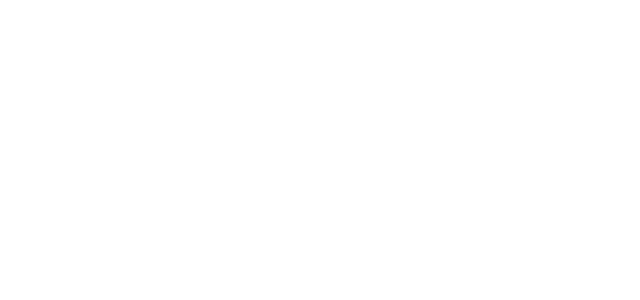
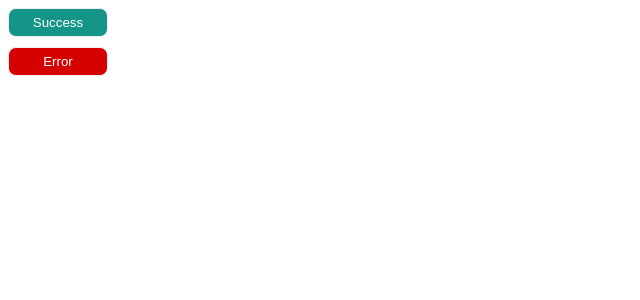
Before and after one commit to Akash1258/Project_practiceReact, a React (Create React App) app: page / in a window 1280 px wide. Shown: the top 300 px of the page, without its empty margins (0-640 px from the left). Built offline with nearby package versions, Linux system fonts and the light colour scheme.

Commit message:
enabling notification component

```diff
--- a/src/App.js
+++ b/src/App.js
@@ -1,6 +1,6 @@
 // import { AccordianComp } from "./Components/Accordian/Accordian";
 // import { FolderStrContainer } from "./Components/FolderStr/FolderStrContainer";
-import { ProductContainer } from "./Components/Pagination/ProductContainer";
+// import { ProductContainer } from "./Components/Pagination/ProductContainer";
 import { TriggerNotification } from "./Components/ToastMessage/TriggerNotification";
 import { useTriggerNotification } from "./Hooks/usetriggerNotification";
 
@@ -13,7 +13,7 @@
       {/* <ProductContainer /> */}
       {/* <AccordianComp /> */}
       {/* <FolderStrContainer /> */}
-      {/* <TriggerNotification triggerNotification={triggerNotification} /> */}
+      <TriggerNotification triggerNotification={triggerNotification} />
       {AlertBox}
     </div>
   );
```
